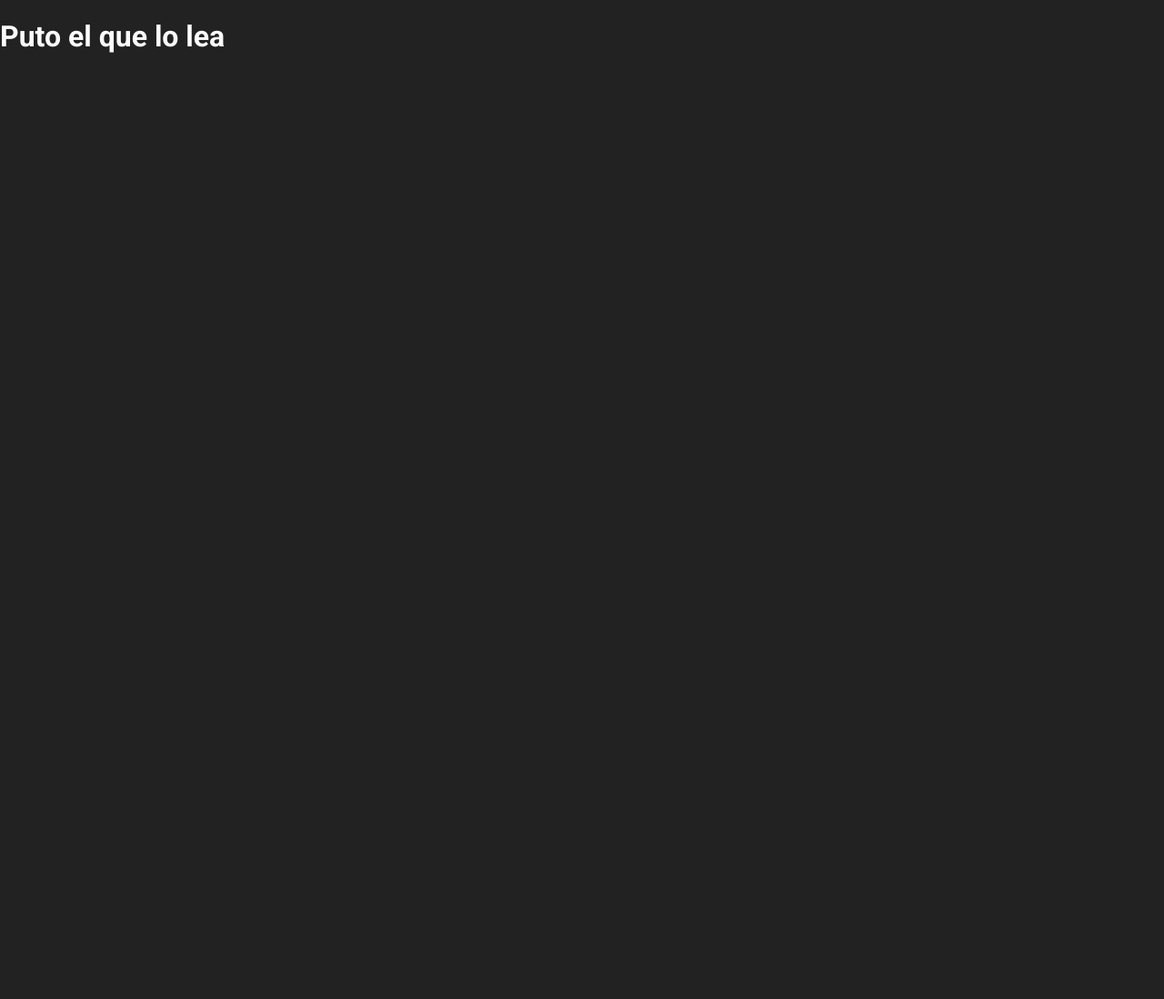
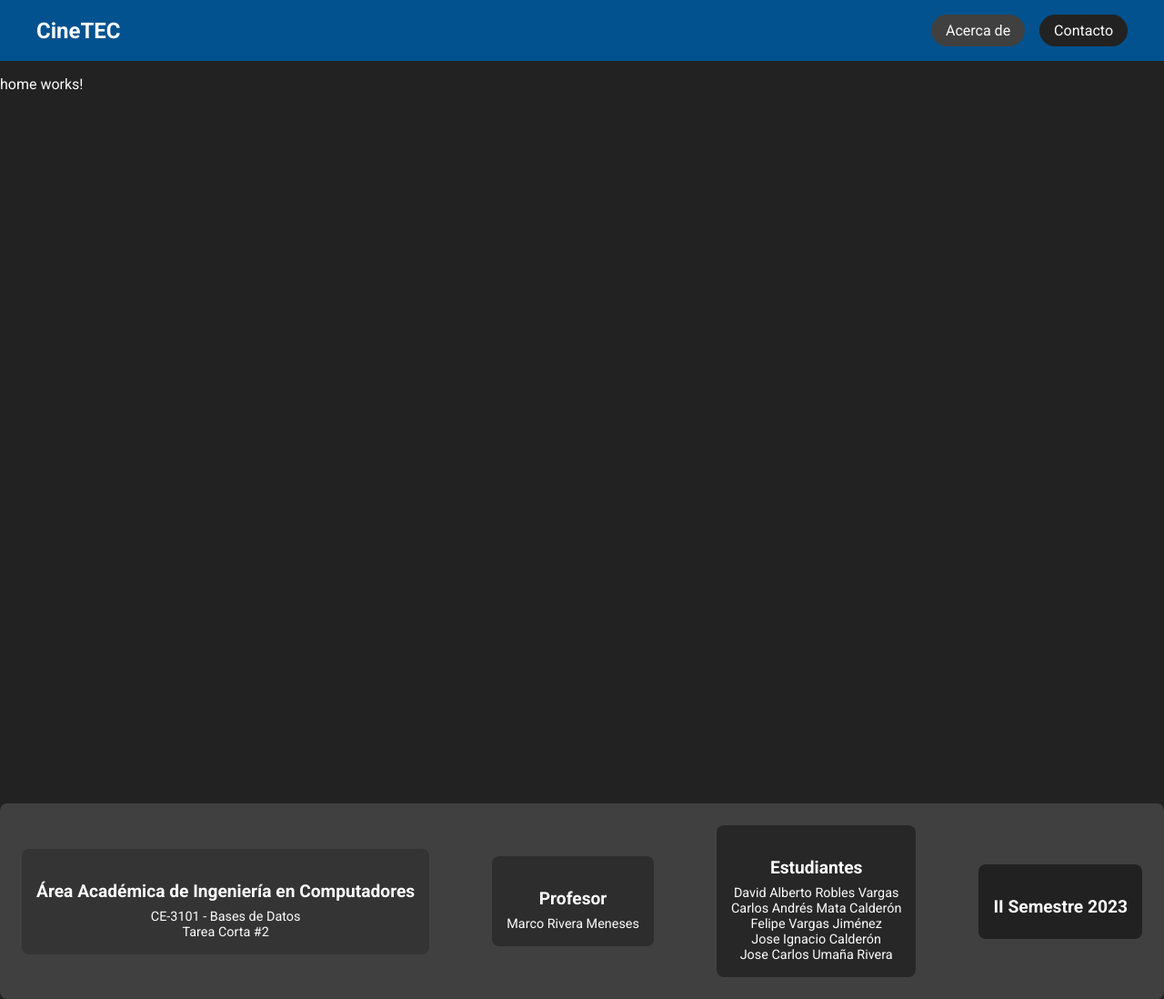
Before and after one commit to Carlos12001/CineTEC, an Angular app in the folder web/CineTEC/: page /home in a window 1280 px wide. Shown: the whole page at 91% size. Before the commit the page ends 800 px from the top, so only its background shows below. Built offline with nearby package versions, Linux system fonts and the light colour scheme.

Commit message:
feat: initialize web finish

```diff
--- a/web/CineTEC/src/app/app.component.html
+++ b/web/CineTEC/src/app/app.component.html
@@ -1 +1,7 @@
-<h1>Puto el que lo lea</h1>
+<app-header></app-header>
+
+<main>
+  <router-outlet></router-outlet>
+</main>
+
+<app-footer></app-footer>
--- a/web/CineTEC/src/app/app.module.ts
+++ b/web/CineTEC/src/app/app.module.ts
@@ -4,6 +4,8 @@
 
 import { AppComponent } from './app.component';
 import { HomeComponent } from './home/home.component';
+import { HeaderComponent } from './header/header.component';
+import { FooterComponent } from './footer/footer.component';
 
 @NgModule({
   imports: [
@@ -12,7 +14,9 @@
   ],
   declarations: [
     AppComponent,
-    HomeComponent
+    HomeComponent,
+    HeaderComponent,
+    FooterComponent
   ],
   providers: [],
   bootstrap: [AppComponent]
```
